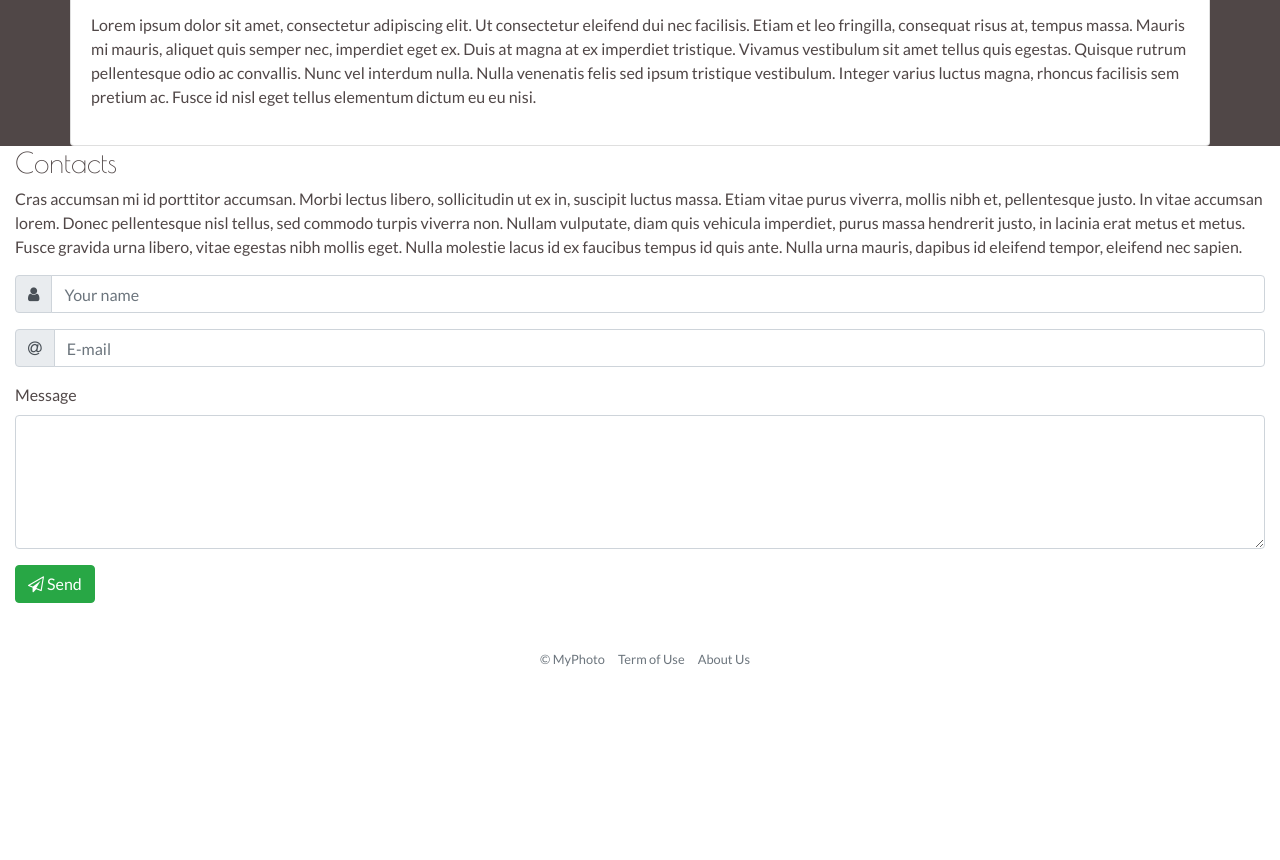
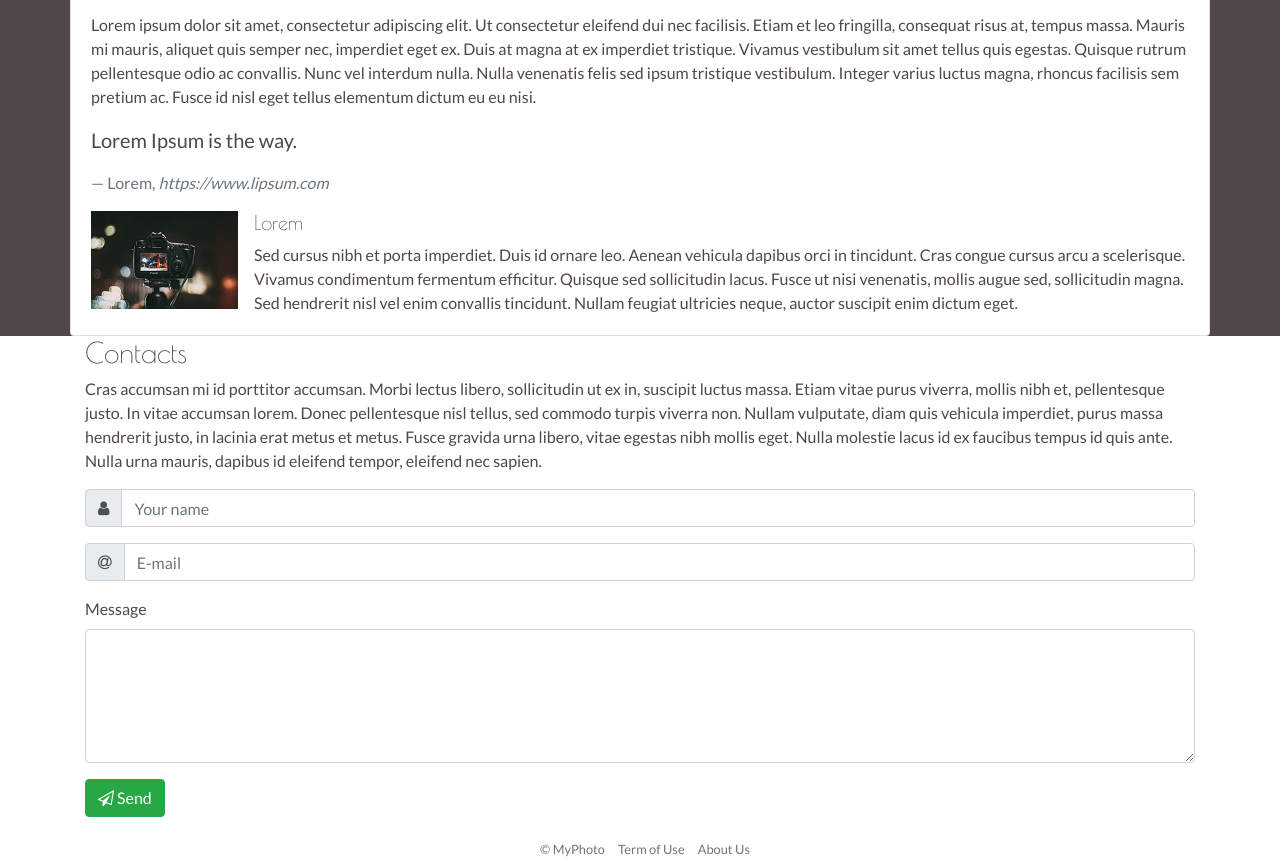
Before and after one commit to Bombozaur666/MyPhoto_Bootstrap4, a website: page index.html in a window 1280 px wide. Shown: the part 1862-2722 px from the top of the page. Before the commit the page ends 2532 px from the top, so only its background shows below. Drawn offline with nearby package versions, Linux system fonts and the light colour scheme.

```diff
--- a/index.html
+++ b/index.html
@@ -318,13 +318,27 @@
                         <p>
                             Lorem ipsum dolor sit amet, consectetur adipiscing elit. Ut consectetur eleifend dui nec facilisis. Etiam et leo fringilla, consequat risus at, tempus massa. Mauris mi mauris, aliquet quis semper nec, imperdiet eget ex. Duis at magna at ex imperdiet tristique. Vivamus vestibulum sit amet tellus quis egestas. Quisque rutrum pellentesque odio ac convallis. Nunc vel interdum nulla. Nulla venenatis felis sed ipsum tristique vestibulum. Integer varius luctus magna, rhoncus facilisis sem pretium ac. Fusce id nisl eget tellus elementum dictum eu eu nisi.
                         </p>
+                        <blockquote class="blockquote">
+                            <p>Lorem Ipsum is the way.</p>
+                            <footer class="blockquote-footer">Lorem,
+                                <cite>https://www.lipsum.com</cite>
+                            </footer>
+                        </blockquote>
+
+                        <div class="media">
+                            <img class="mr-3" src="images/camera.jpg" alt="Camera">
+                            <div class="media-body">
+                                <h5 class="mt-0">Lorem</h5>
+                                Sed cursus nibh et porta imperdiet. Duis id ornare leo. Aenean vehicula dapibus orci in tincidunt. Cras congue cursus arcu a scelerisque. Vivamus condimentum fermentum efficitur. Quisque sed sollicitudin lacus. Fusce ut nisi venenatis, mollis augue sed, sollicitudin magna. Sed hendrerit nisl vel enim convallis tincidunt. Nullam feugiat ultricies neque, auctor suscipit enim dictum eget.
+                            </div>
+                        </div>
                     </div>
                 </div>
             </div>
         </div>
     </div>
 
-    <div class="container-fluid myphoto-section bg-myphoto-light" id="contact">
+    <div class="container myphoto-section bg-myphoto-light" id="contact">
         <h3>Contacts</h3>
         <p>Cras accumsan mi id porttitor accumsan. Morbi lectus libero, sollicitudin ut ex in, suscipit luctus massa. Etiam vitae purus viverra, mollis nibh et, pellentesque justo. In vitae accumsan lorem. Donec pellentesque nisl tellus, sed commodo turpis viverra non. Nullam vulputate, diam quis vehicula imperdiet, purus massa hendrerit justo, in lacinia erat metus et metus. Fusce gravida urna libero, vitae egestas nibh mollis eget. Nulla molestie lacus id ex faucibus tempus id quis ante. Nulla urna mauris, dapibus id eleifend tempor, eleifend nec sapien.</p>
         <form>
@@ -365,6 +379,7 @@
     <script src="node_modules/jquery/dist/jquery.min.js"></script>
     <script src="node_modules/popper.js/dist/umd/popper.min.js"></script>
     <script src="node_modules/bootstrap/dist/js/bootstrap.min.js"></script>
+    <script src="node_modules/jquery.browser/dist/jquery.browser.min.js"></script>
     <script src="statics/myphoto.js"></script>
 </body>
 </html>
--- a/package.json
+++ b/package.json
@@ -13,6 +13,7 @@
     "bootstrap": "^4.6.0",
     "font-awesome": "^4.7.0",
     "jquery": "^3.6.0",
+    "jquery.browser": "^0.1.0",
     "popper": "^1.0.1"
   }
 }
```
Also changed, not shown: images/camera.jpg (added), 1 other file.
